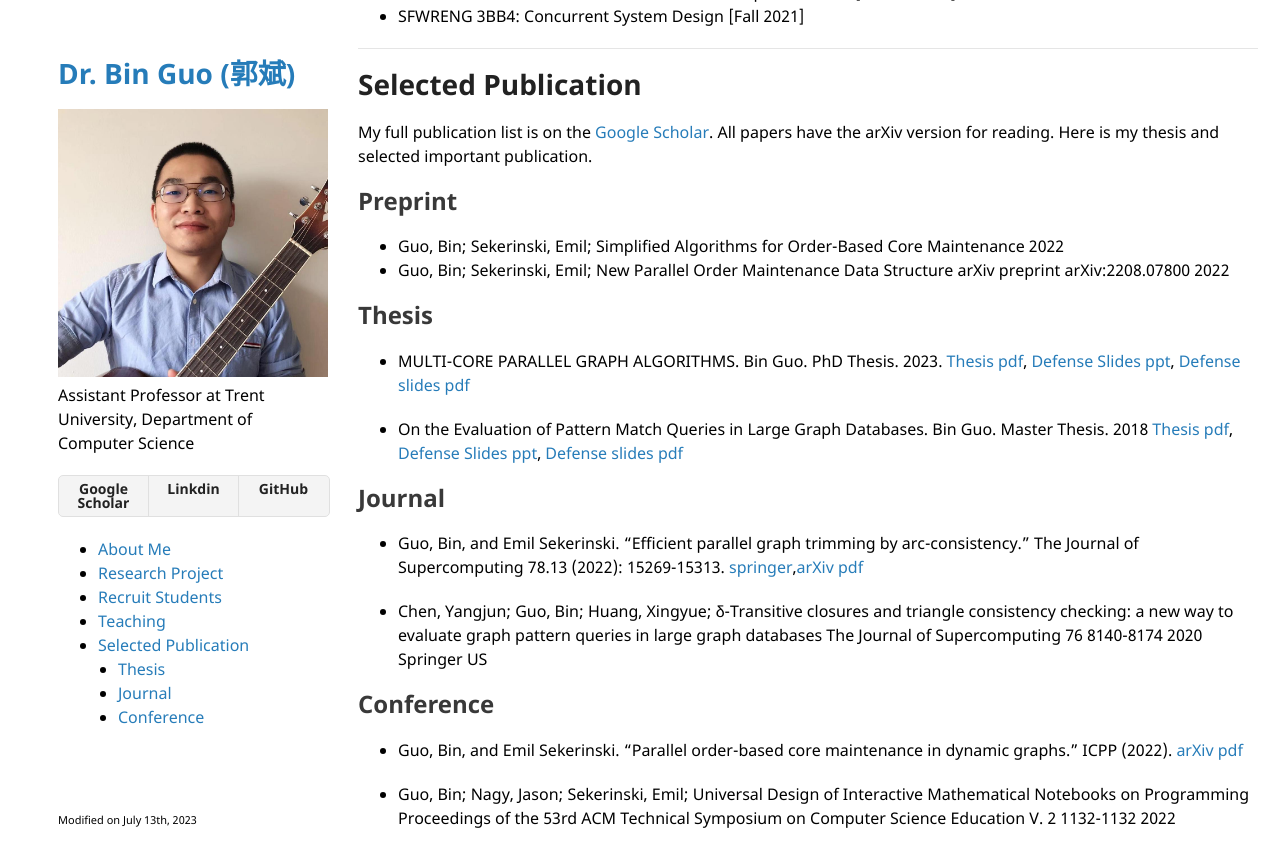
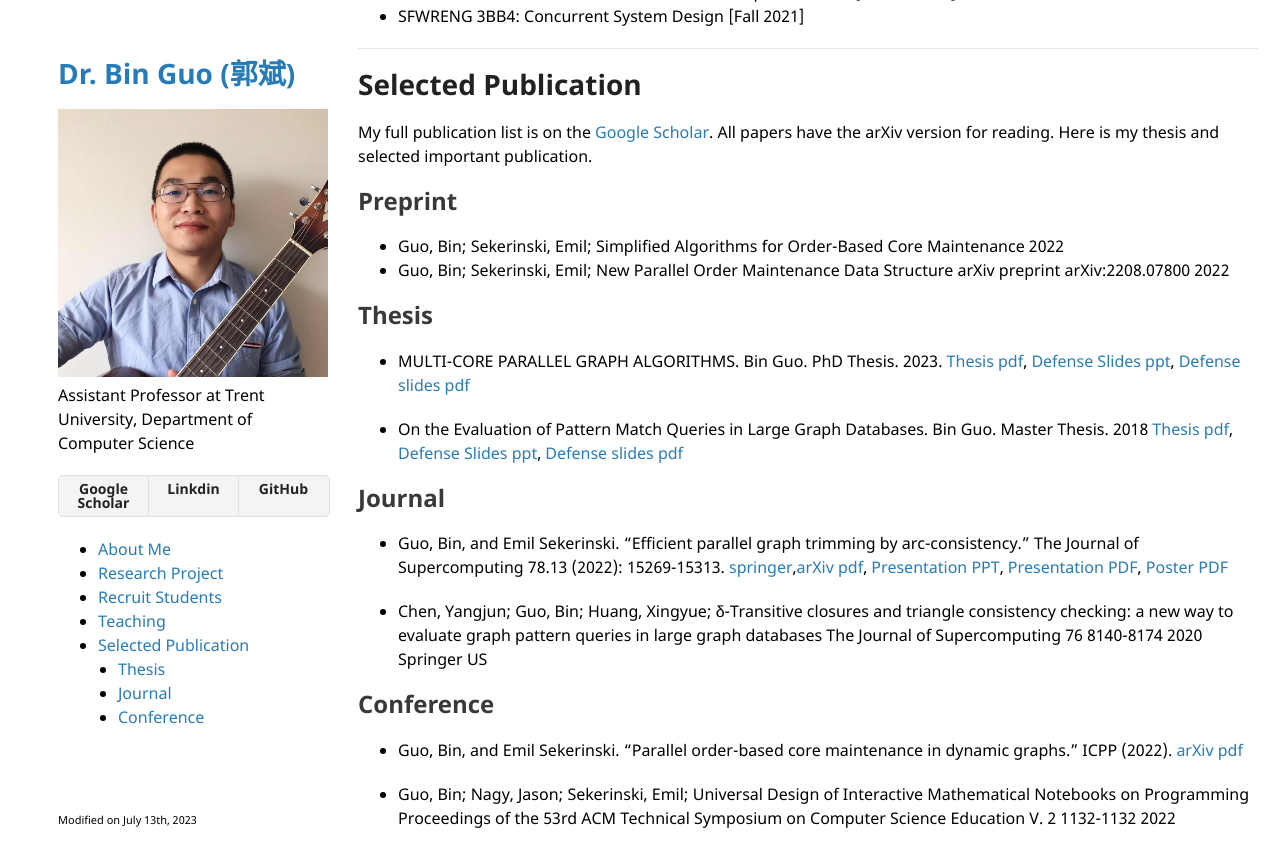
Before and after one commit to bin-guo/bin-guo.github.io, a Jekyll site: the page built from index.md, in a window 1280 px wide and 900 px high, scrolled down 1056 px. Shown: the top 867 px of the window. Built offline with Jekyll 4.4.1, drawn with Linux system fonts in a browser that asks for light colours; our own code applies the rules of GitHub Pages for plain Markdown files.

Commit message:
add file

```diff
--- a/index.md
+++ b/index.md
@@ -49,7 +49,7 @@ Here is my thesis and selected important publication.
 - On the Evaluation of Pattern Match Queries in Large Graph Databases. Bin Guo. Master Thesis. 2018 [Thesis pdf](https://winnspace.uwinnipeg.ca/bitstream/handle/10680/1997/Guo_Bin_final_thesis.pdf?sequence=1), [Defense Slides ppt](publication/thesis/defence-V1.5.pptx), [Defense slides pdf](publication/thesis/defence-V1.5.pdf)
 
 ## Journal
-- Guo, Bin, and Emil Sekerinski. "Efficient parallel graph trimming by arc-consistency." The Journal of Supercomputing 78.13 (2022): 15269-15313. [springer](https://link.springer.com/article/10.1007/s11227-022-04457-9),[arXiv pdf](https://arxiv.org/pdf/2210.14290.pdf)
+- Guo, Bin, and Emil Sekerinski. "Efficient parallel graph trimming by arc-consistency." The Journal of Supercomputing 78.13 (2022): 15269-15313. [springer](https://link.springer.com/article/10.1007/s11227-022-04457-9),[arXiv pdf](https://arxiv.org/pdf/2210.14290.pdf), [Presentation PPT](publication/icpp2023/icpp23-2.pptx), [Presentation PDF](publication/icpp2023/icpp23-2.pdf), [Poster PDF](publication/icpp2023/icpp23-poster.pdf)
 
 - Chen, Yangjun; Guo, Bin; Huang, Xingyue; 	δ-Transitive closures and triangle consistency checking: a new way to evaluate graph pattern queries in large graph databases	The Journal of Supercomputing	76		8140-8174	2020	Springer US
 
```
